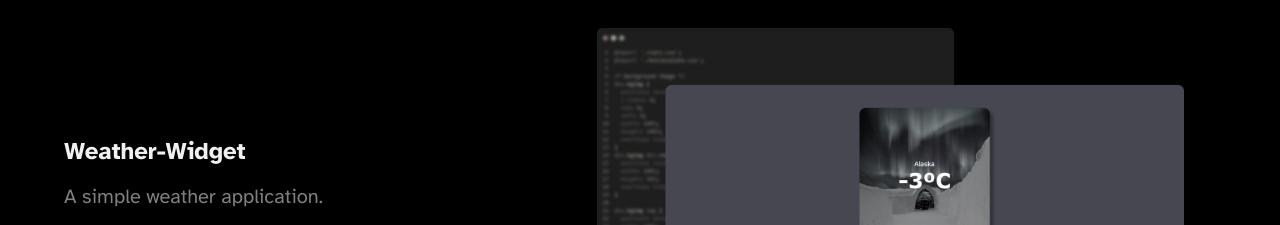
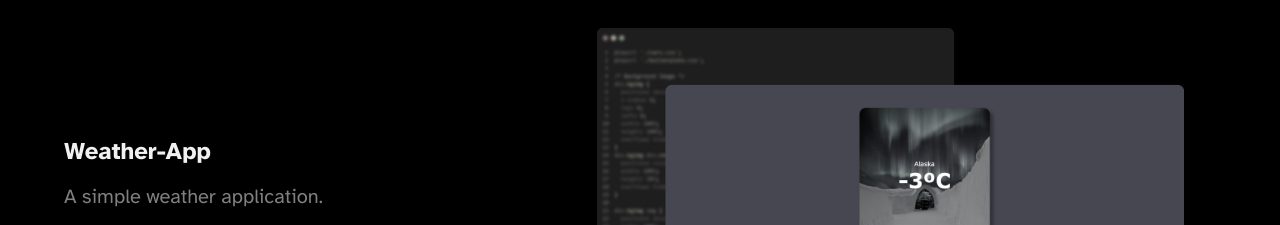
Before and after one commit to hydrangea-sh/hydrangea.sh, a React (Vite) app: page / in a window 1280 px wide. Shown: the part 2000-2225 px from the top of the page. Built offline with nearby package versions, Linux system fonts and the light colour scheme.

Commit message:
changed links

```diff
--- a/src/views/Landing/Projects/index.tsx
+++ b/src/views/Landing/Projects/index.tsx
@@ -36,15 +36,15 @@ export const SpotlightProjectItems: Project[] = [
         image: Todo,
         technologies: ["Bun", "Elysia", "Turso", "htmx", "Drizzle", "SQLite", "TypeScript", "Docker", "Fly.io"],
         repo: "https://github.com/hydrangea-sh/todo-app/",
-        website: "https://hydrangea-todo.fly.dev/"
+        website: "https://todo.hydrangea.sh/"
     },
     {
-        name: "Weather-Widget",
+        name: "Weather-App",
         description: "A simple weather application.",
         image: Weather,
         technologies: ["Angular", "Typescript", "OpenWeatherMap API"],
         repo: "https://github.com/hydrangea-sh/Angular-Weather-App/",
-        website: "https://hydrangea.sh/"
+        website: "https://weather.hydrangea.sh/"
     },
     {
         name: "Hydrangea.sh",
```
